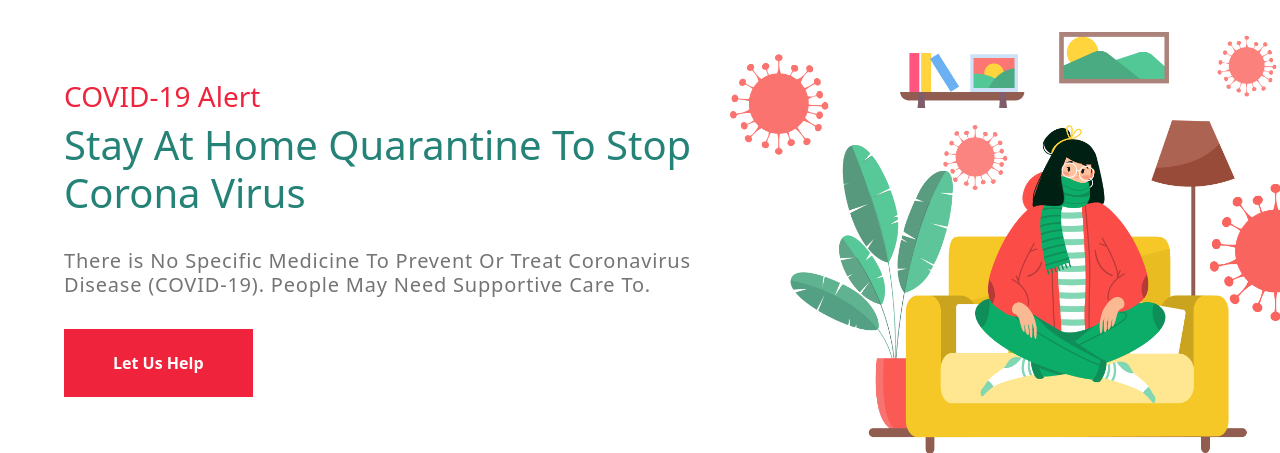
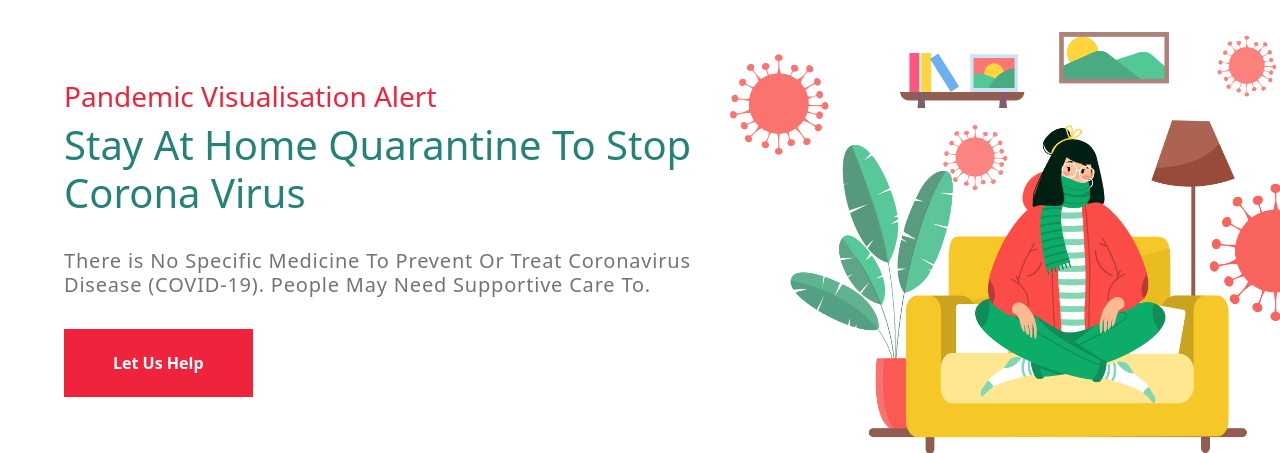
Before and after one commit to arvind1705/covid_vis, a Django app: page / in a window 1280 px wide. Shown: the part 148-601 px from the top of the page. Run offline with Django 3.2, Linux system fonts and the light colour scheme; data that the repository does not hold is empty; some libraries are stand-ins or nearby versions.

Commit message:
Update index.html

```diff
--- a/covid_vis/core/templates/index.html
+++ b/covid_vis/core/templates/index.html
@@ -5,7 +5,7 @@
 <!-- <div class="scrollToTop"></div> -->
 <section class="starter">
   <div class="info">
-    <h3 class="subTitle">COVID-19 Alert</h3>
+    <h3 class="subTitle">Pandemic Visualisation Alert</h3>
     <h1 class="title">Stay At Home Quarantine To Stop Corona Virus</h1>
     <h5 class="description">
       There is No Specific Medicine To Prevent Or Treat Coronavirus Disease
```
